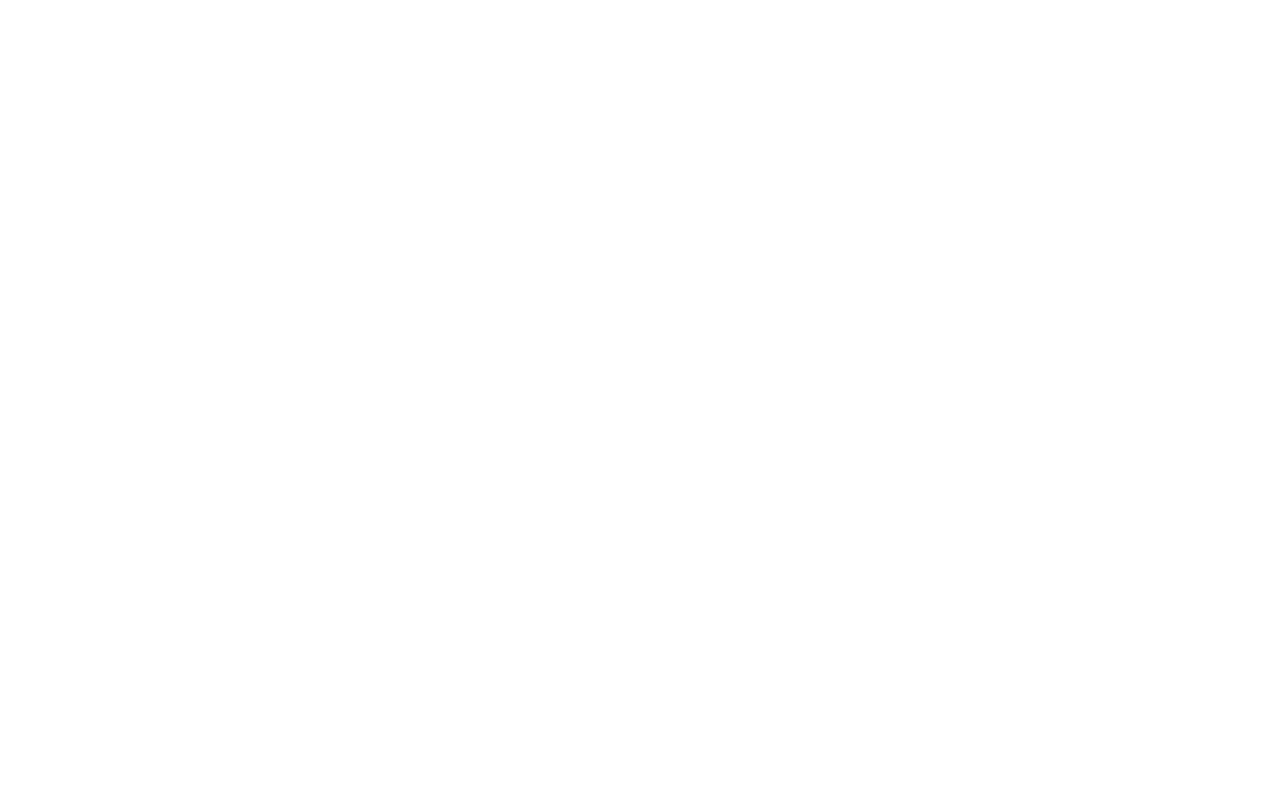
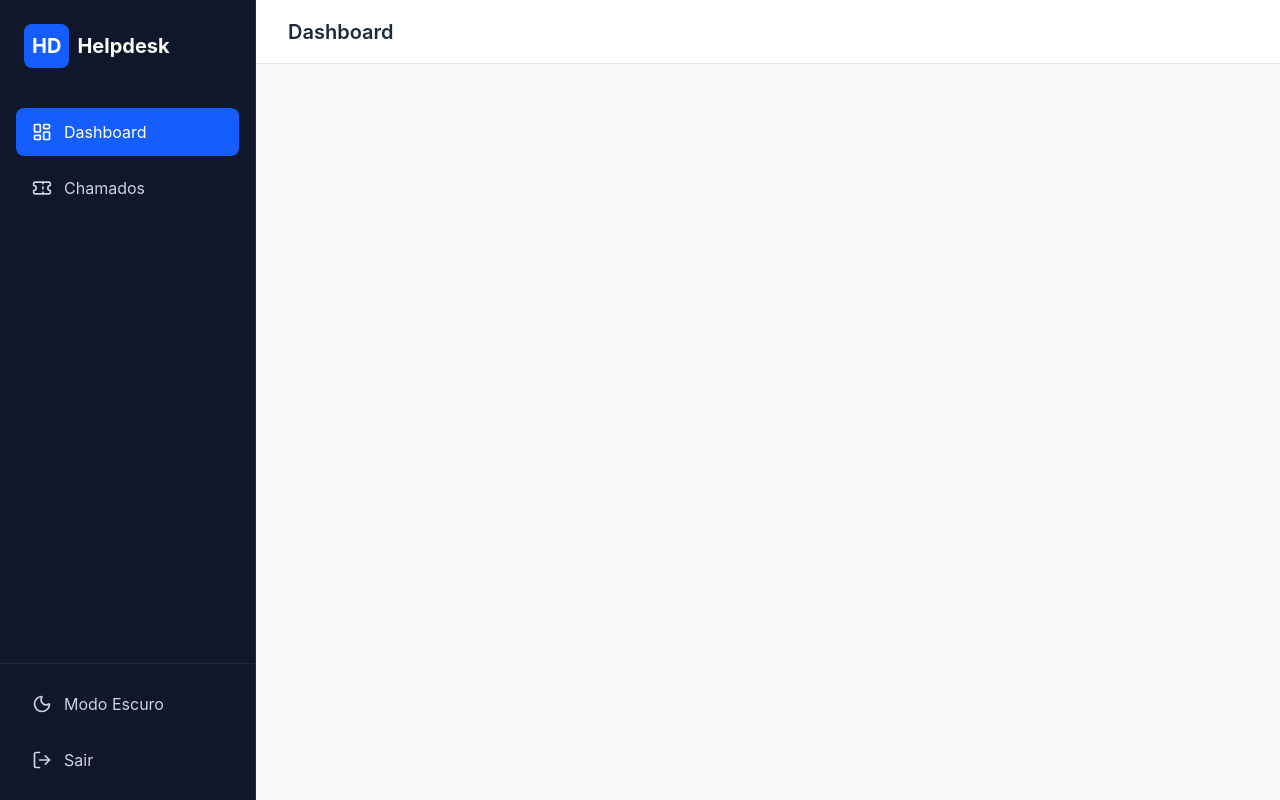
Before and after one commit to pedro-solutis/helpdesk-frontend, a React app: page / in a window 1280 px wide. Before the commit this address had no page. Built offline with nearby package versions, Linux system fonts and the light colour scheme; the HTML template or start-up script is replaced by a standard one.

Commit message:
feat(layout): create main layout component and register application route

```diff
--- a/src/App.jsx
+++ b/src/App.jsx
@@ -11,6 +11,8 @@
     <ThemeProvider>
       <BrowserRouter>
         <Routes>
+          <Route path="/" element={<Layout />}>
+          </Route>
         </Routes>
       </BrowserRouter>
     </ThemeProvider>
--- /dev/null
+++ b/src/layouts/Layout.jsx
@@ -0,0 +1,68 @@
+import { Outlet, Link, useLocation } from 'react-router-dom';
+import { LayoutDashboard, Ticket, LogOut, Sun, Moon } from 'lucide-react';
+import { useTheme } from '../contexts/ThemeContext';
+
+export default function Layout() {
+  const location = useLocation();
+  const { theme, toggleTheme } = useTheme();
+
+  return (
+    <div className="min-h-screen flex bg-slate-50 dark:bg-slate-900 transition-colors duration-200">
+      {/* Sidebar */}
+      <aside className="w-64 bg-slate-900 dark:bg-slate-950 text-white flex flex-col border-r border-slate-800 dark:border-slate-800 transition-colors duration-200">
+        <div className="p-6">
+          <h1 className="text-xl font-bold flex items-center gap-2">
+            <span className="bg-blue-600 p-2 rounded-lg text-white">HD</span>
+            Helpdesk
+          </h1>
+        </div>
+
+        <nav className="flex-1 px-4 space-y-2 mt-4">
+          <Link
+            to="/"
+            className={`flex items-center gap-3 px-4 py-3 rounded-lg transition-colors ${
+              location.pathname === '/' ? 'bg-blue-600 text-white' : 'hover:bg-slate-800 text-slate-300 hover:text-white'
+            }`}
+          >
+            <LayoutDashboard size={20} />
+            Dashboard
+          </Link>
+
+          <Link
+            to="/tickets"
+            className={`flex items-center gap-3 px-4 py-3 rounded-lg transition-colors ${
+              location.pathname.startsWith('/tickets') ? 'bg-blue-600 text-white' : 'hover:bg-slate-800 text-slate-300 hover:text-white'
+            }`}
+          >
+            <Ticket size={20} />
+            Chamados
+          </Link>
+        </nav>
+
+        <div className="p-4 border-t border-slate-800">
+          <button className="flex items-center gap-3 px-4 py-3 w-full rounded-lg hover:bg-slate-800 transition-colors text-slate-300 hover:text-white mb-2" onClick={toggleTheme}>
+            {theme === 'light' ? <Moon size={20} /> : <Sun size={20} />}
+            {theme === 'light' ? 'Modo Escuro' : 'Modo Claro'}
+          </button>
+          <button className="flex items-center gap-3 px-4 py-3 w-full rounded-lg hover:bg-slate-800 transition-colors text-slate-300 hover:text-white">
+            <LogOut size={20} />
+            Sair
+          </button>
+        </div>
+      </aside>
+
+      {/* Main Content */}
+      <main className="flex-1 flex flex-col min-h-screen overflow-hidden">
+        <header className="h-16 bg-white dark:bg-slate-800 border-b border-slate-200 dark:border-slate-700 flex items-center px-8 transition-colors duration-200">
+          <h2 className="text-xl font-semibold text-slate-800 dark:text-white">
+            {location.pathname === '/' ? 'Dashboard' : 'Gestão de Chamados'}
+          </h2>
+        </header>
+
+        <div className="flex-1 overflow-auto p-8 text-slate-900 dark:text-slate-100">
+          <Outlet />
+        </div>
+      </main>
+    </div>
+  );
+}
```
